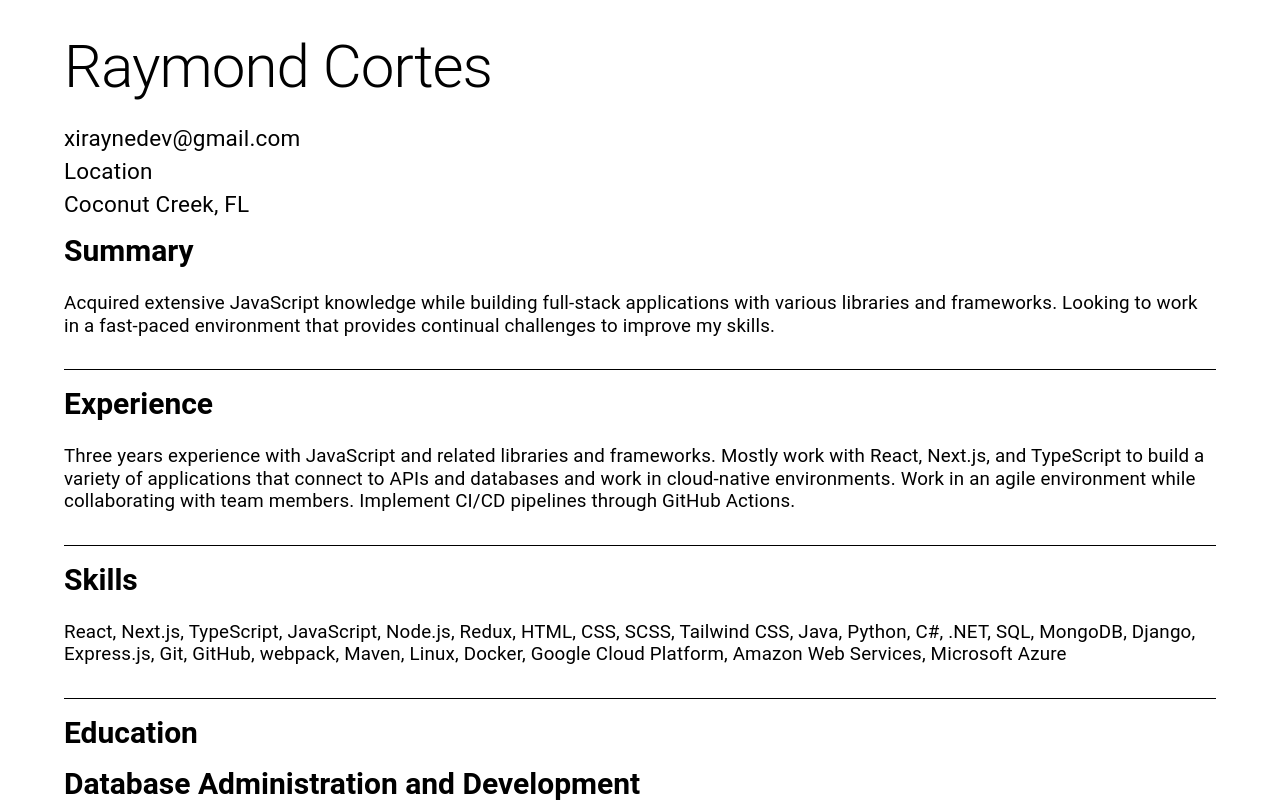
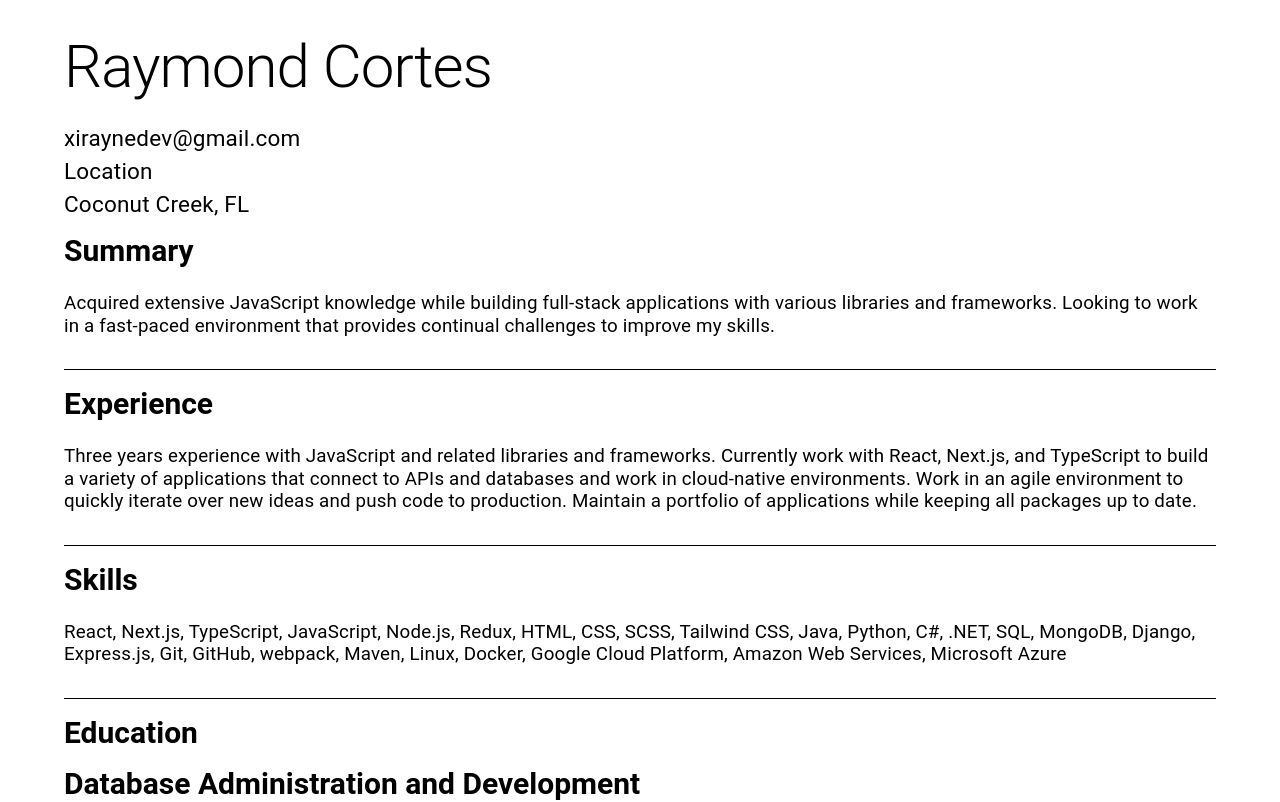
Before and after one commit to xiraynedev/portfolio-v2, a React app: page /resume in a window 1280 px wide. Shown: the top 802 px of the page. Built offline with nearby package versions, Linux system fonts and the light colour scheme.

Commit message:
update resume experience

```diff
--- a/src/components/Resume/Experience.tsx
+++ b/src/components/Resume/Experience.tsx
@@ -4,7 +4,7 @@ import { SectionComponent } from './SectionComponent';
 export const Experience: FC = () => {
   const experience = {
     title: 'Experience',
-    description: `Three years experience with JavaScript and related libraries and frameworks. Mostly work with React, Next.js, and TypeScript to build a variety of applications that connect to APIs and databases and work in cloud-native environments. Work in an agile environment while collaborating with team members. Implement CI/CD pipelines through GitHub Actions.`,
+    description: `Three years experience with JavaScript and related libraries and frameworks. Currently work with React, Next.js, and TypeScript to build a variety of applications that connect to APIs and databases and work in cloud-native environments. Work in an agile environment to quickly iterate over new ideas and push code to production. Maintain a portfolio of applications while keeping all packages up to date.`,
   };
 
   return <SectionComponent {...experience} />;
```
